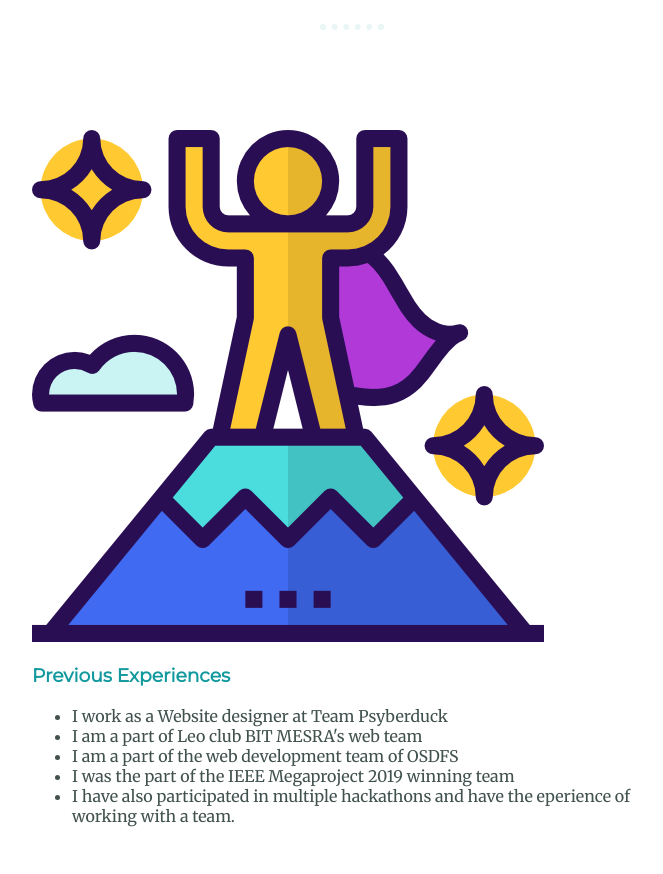
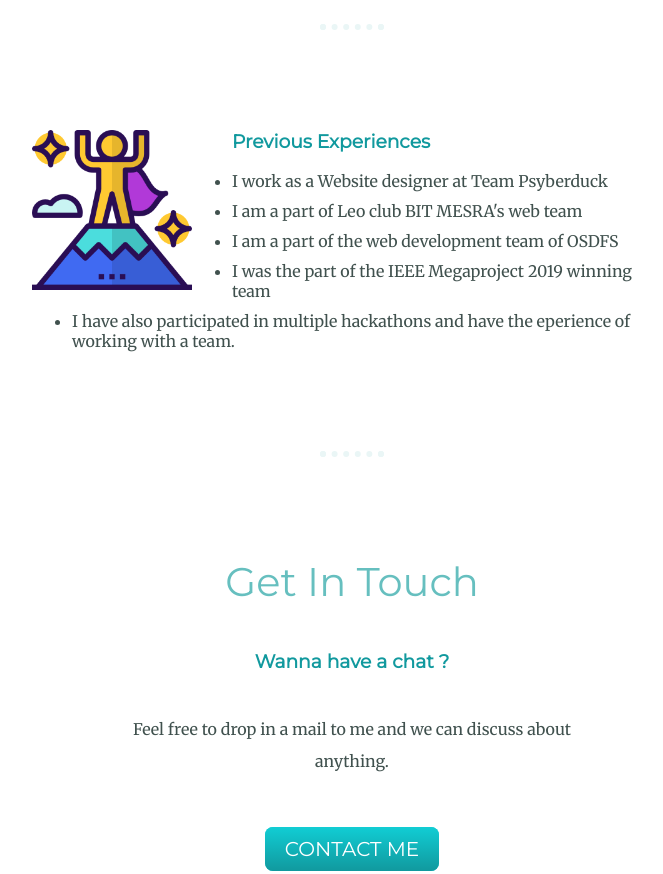
Before and after one commit to GouravKumar192837/cv, a plain HTML site: page index.html in a window 1280 px wide. Shown: the part 2300-3174 px from the top of the page, without its empty margins (288-951 px from the left). Drawn offline with Linux system fonts and the light colour scheme.

Commit message:
style.css updated

```diff
--- a/styles.css
+++ b/styles.css
@@ -82,6 +82,15 @@ a:hover{
     float: right;
     margin-left: 30px;
 }
+.exp{
+    width: 25%;
+    float: left;
+    margin-right: 40px;
+}
+li{
+    margin-bottom: 10px;
+}
+
 .intro{
     width: 30%;
     margin: auto;
```
